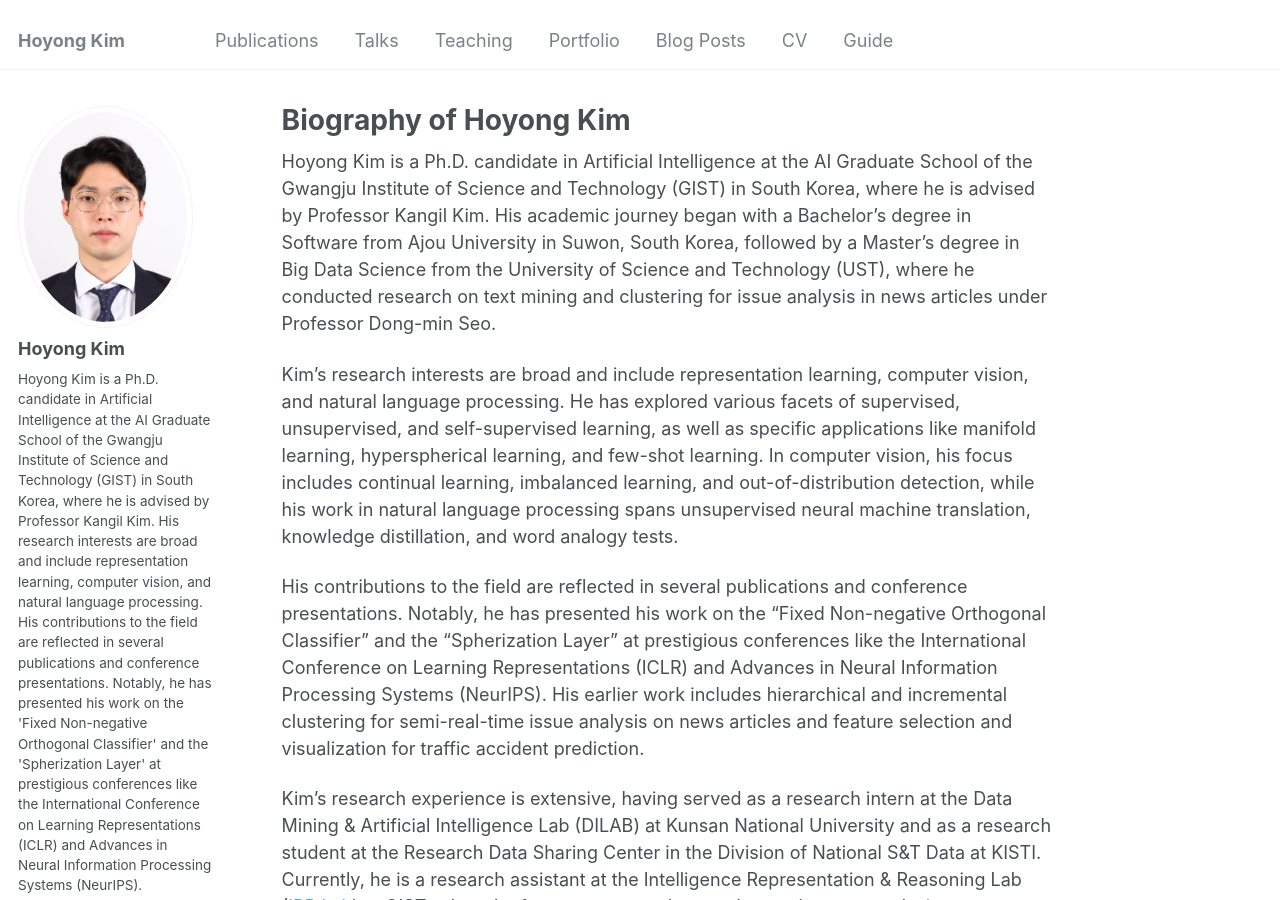
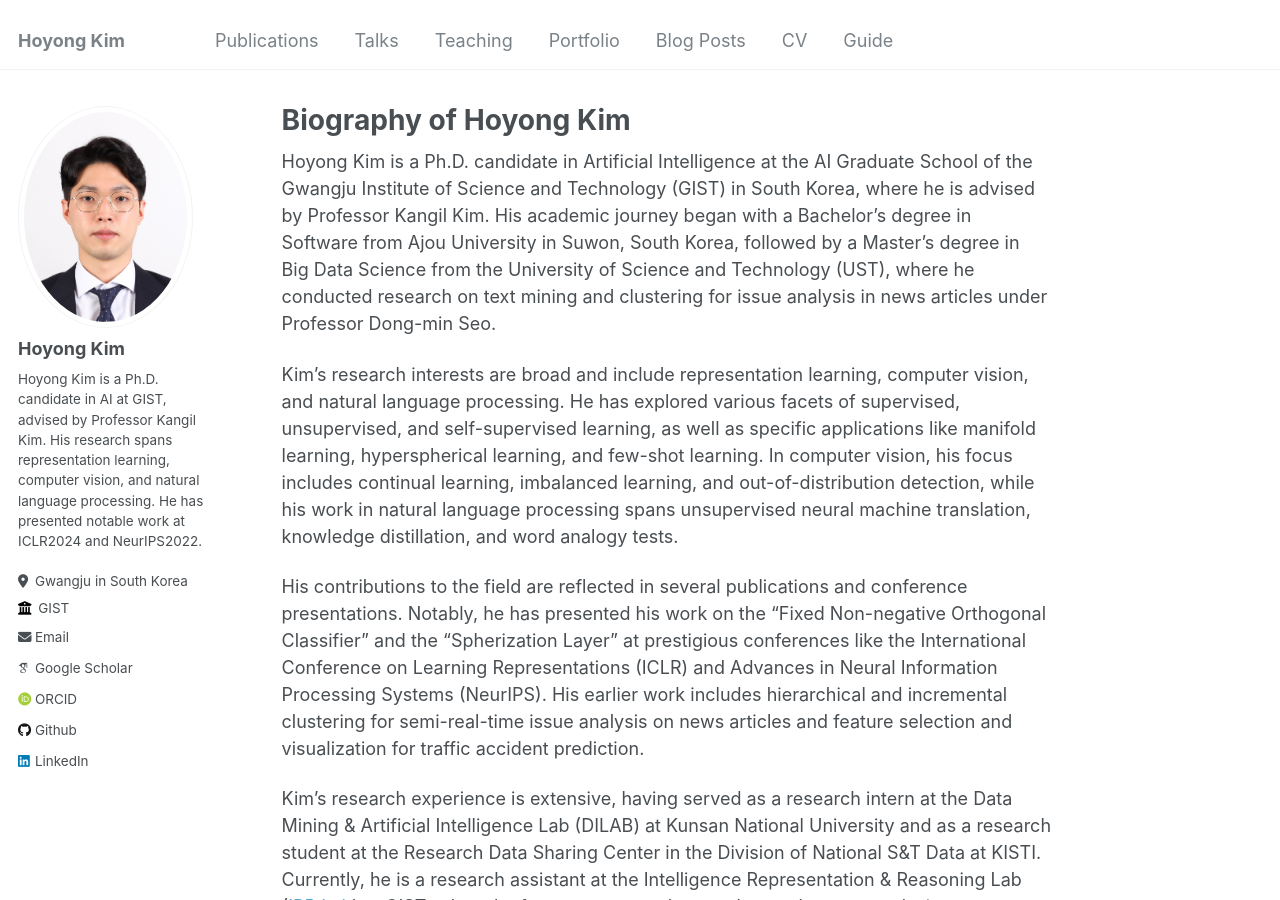
Before and after one commit to khyong/khyong.github.io, a Jekyll site: the page built from _pages/about.md, in a window 1280 px wide and 900 px high. Built offline with Jekyll 4.4.1, drawn with Linux system fonts in a browser that asks for light colours; some web fonts are replaced.

Commit message:
Fix short biography

```diff
--- a/_config.yml
+++ b/_config.yml
@@ -24,7 +24,7 @@ author:
   avatar           : "profile_hoyong.png"
   name             : "Hoyong Kim"
   pronouns         : # example: "she/her"
-  bio              : "Hoyong Kim is a Ph.D. candidate in Artificial Intelligence at the AI Graduate School of the Gwangju Institute of Science and Technology (GIST) in South Korea, where he is advised by Professor Kangil Kim. His research interests are broad and include representation learning, computer vision, and natural language processing. His contributions to the field are reflected in several publications and conference presentations. Notably, he has presented his work on the 'Fixed Non-negative Orthogonal Classifier' and the 'Spherization Layer' at prestigious conferences like the International Conference on Learning Representations (ICLR) and Advances in Neural Information Processing Systems (NeurIPS)."
+  bio              : "Hoyong Kim is a Ph.D. candidate in AI at GIST, advised by Professor Kangil Kim. His research spans representation learning, computer vision, and natural language processing. He has presented notable work at ICLR2024 and NeurIPS2022."
   location         : "Gwangju in South Korea"
   employer         : "GIST"
   uri              : # URL
```
